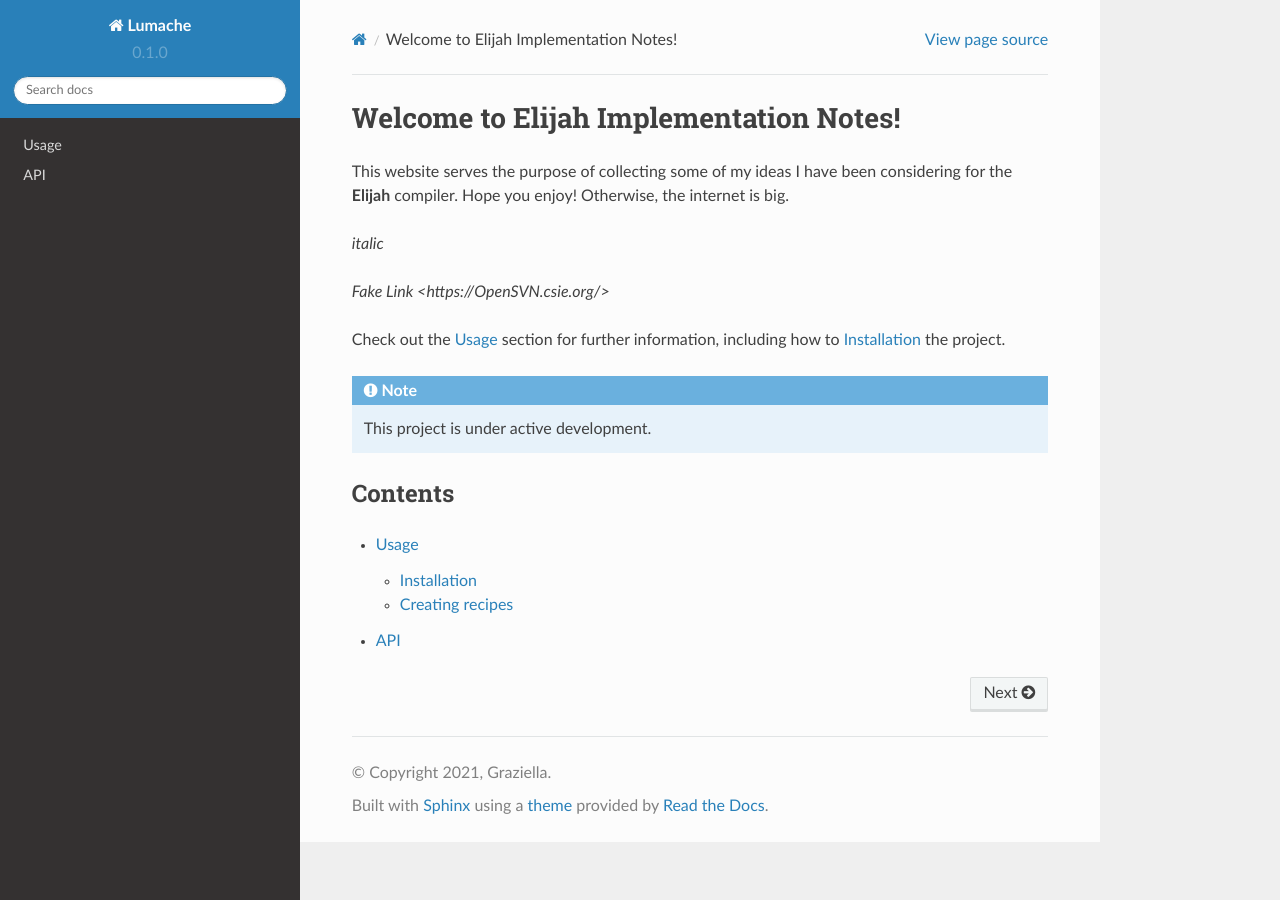
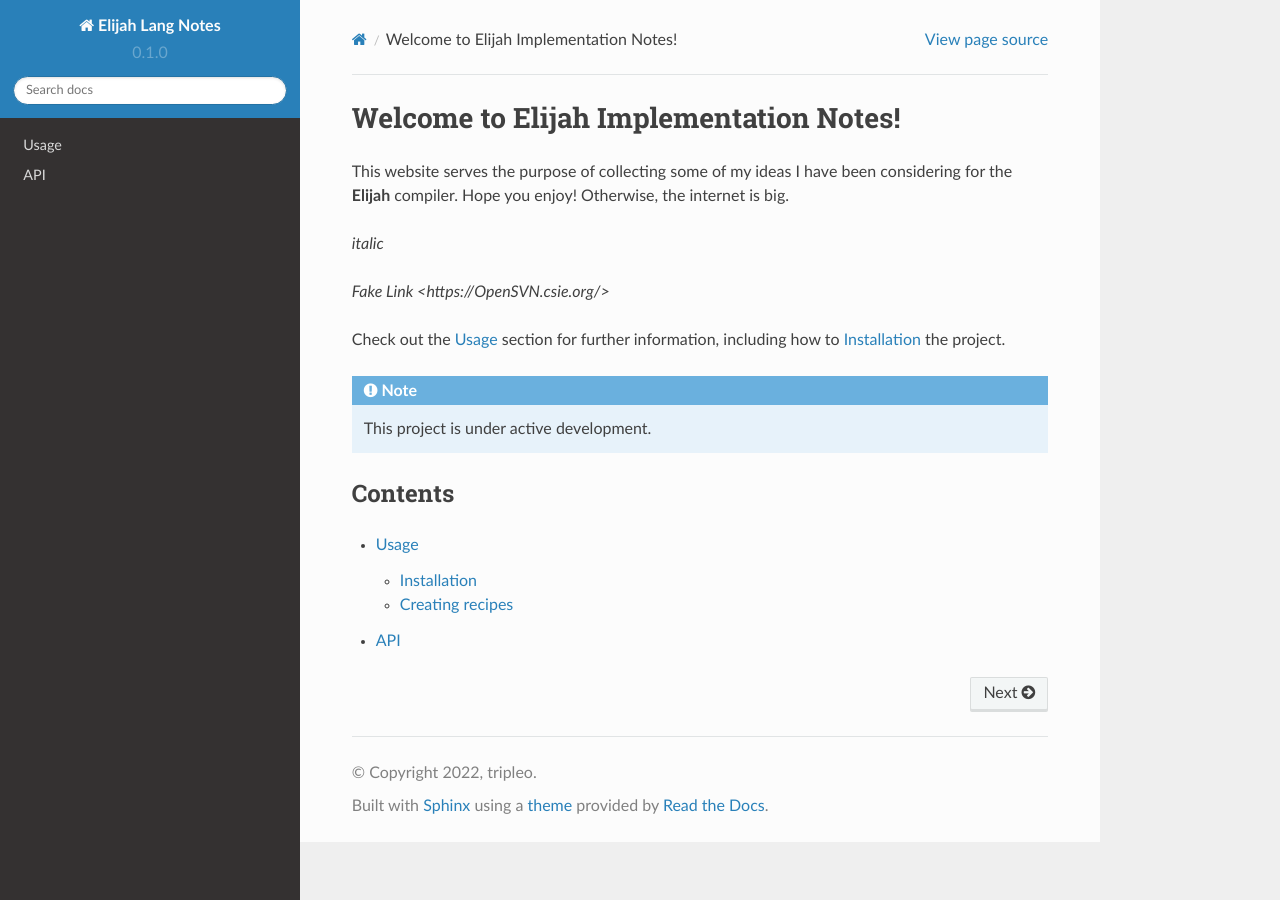
Before and after one commit to elijah-team/elijah-notes, a Sphinx documentation site: the page built from docs/source/index.rst, in a window 1280 px wide. Built offline with Sphinx 7.4.7 and the Read the Docs theme 2.0.0, drawn with Linux system fonts in a browser that asks for light colours.

Commit message:
Updated config to reflect project name and author

```diff
--- a/docs/source/conf.py
+++ b/docs/source/conf.py
@@ -2,9 +2,9 @@
 
 # -- Project information
 
-project = 'Lumache'
-copyright = '2021, Graziella'
-author = 'Graziella'
+project = 'Elijah Lang Notes'
+copyright = '2022, tripleo'
+author = 'tripleo'
 
 release = '0.1'
 version = '0.1.0'
```
